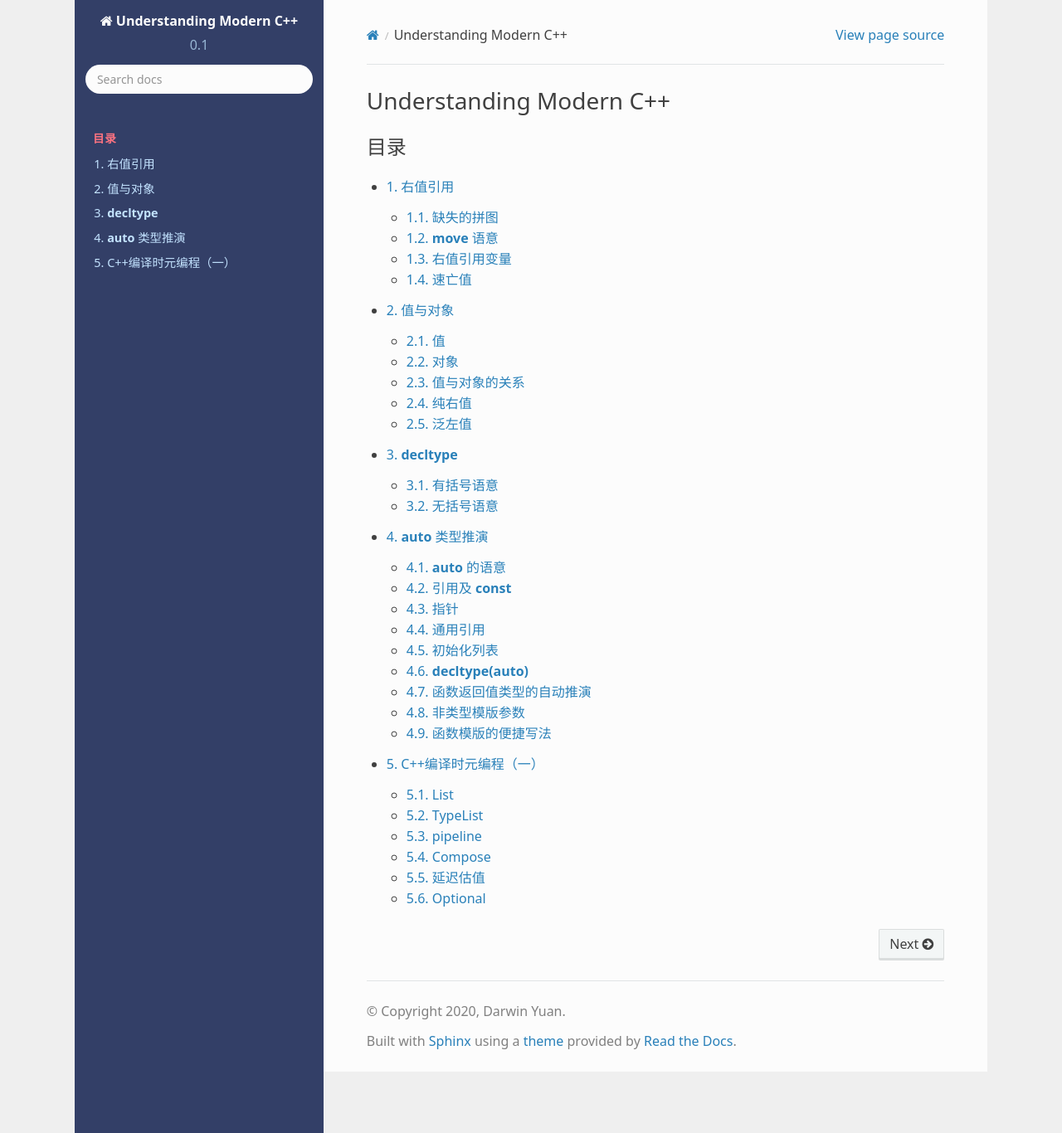
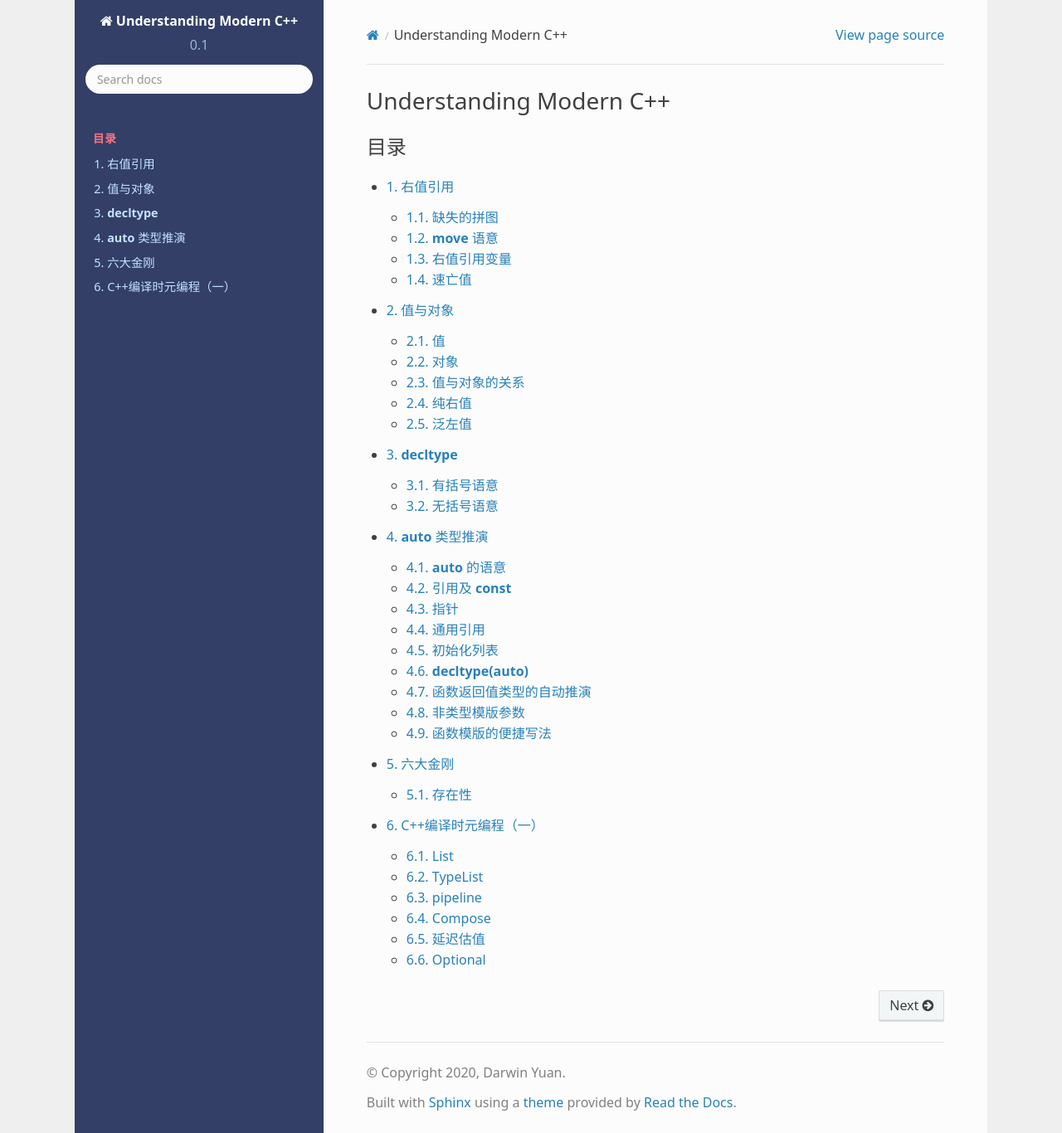
Before and after one commit to godsme/understand_modern_cpp, a Sphinx documentation site: the page built from docs/source/index.rst, in a window 1280 px wide and 1366 px high. Shown: the whole window at 83% size. Built offline with Sphinx 7.4.7 and the Read the Docs theme 2.0.0, drawn with Linux system fonts in a browser that asks for light colours; formulas are drawn with MathJax 3; some of the changed lines change nothing that is shown.

Commit message:
added rule_of_6

```diff
--- a/docs/source/index.rst
+++ b/docs/source/index.rst
@@ -11,4 +11,5 @@
    value-object
    decltype
    auto
+   rule_of_6
    fp
--- /dev/null
+++ b/docs/source/rule_of_6.rst
@@ -0,0 +1,122 @@
+
+六大金刚
+=============================
+
+任何一个 ``C++`` 类，总会面临六大特殊函数的问题：
+
+  1. default 构造
+  2. copy 构造
+  3. move 构造
+  4. copy 赋值
+  5. move 赋值
+  6. 析构
+
+它们之间的关系，在如下层面互相影响：
+
+* 存在性
+* 操作性
+* 平凡性
+
+而能力，与存在性有关，但又不完全相同。比如，一个类，移动构造函数可以不存在，却是能够移动构造的
+（即 ``Foo foo2{std::move(foo1)}`` 是合法的表达式）。
+
+而平凡性，则是能力的进一步约束。你能够被默认构造，但却不能被平凡构造。
+
+
+存在性
+--------------
+
+所谓 **存在性** ，单纯指在一个类中，它的定义是否存在，无论是用户自己定义的还是系统默认生成的。
+
+首先，对于任何一个特殊函数，如果用户明确定义或声明了它（ ``=default`` )，它都明确地存在。
+其次，对于任何一个特殊函数，如果用户明确的删除了它，它都明确地不再存在。
+
+
+而当系统决定默认生成某个特殊函数时，依然面临无法生成的困境。比如，其某个非静态成员变量，或者某个父类，将那个特殊函数删除了，
+或者访问被禁止了，则系统也会放弃对此特殊函数的生成。
+
+所以，我们下面只讨论在可生成的情况下，系统是否会默认生成某个特殊函数的场景。
+
+默认构造
+++++++++++++
+
+只要用户明确声明了构造函数列表（包括 `copy/move` 构造），系统就不会自动生成默认构造。
+
+注意，用户明确声明，并不是指用户自定义。哪怕用户明确的声明了 ``default/delete`` 某个构造，用户也就提供了明确的构造函数列表。比如：
+
+.. code-block:: c++
+
+   struct Thing {
+      Thing(Thing&&) = delete;
+   };
+
+在这个用户明确声明的构造函数列表中，并不能查到默认构造函数，因而其并不存在。
+
+如果用户没有明确声明任何构造函数。编译器将会尽力为它生成一个。除非编译器发现完全无法做到。
+比如，某个非静态成员变量没有默认构造函数。
+
+Copy 构造
++++++++++++
+
+`copy` 构造则在 **构造三杰** 中，地位最高。
+
+如果用户没有提供任何构造函数列表，系统会尽力为其生成一个。
+
+如果用户提供了构造函数列表，即便其中查不到 **`copy` 构造** ，但 **`move` 家族** （ `move` 构造/赋值）没有被明确声明，
+那么系统会尽力生成一个 **`copy` 构造** 。
+
+.. code-block:: c++
+
+   struct Thing {
+      Thing() {}
+      // 隐式生成一个copy构造
+      // Thing(Thing const&) = default;
+   };
+
+.. code-block:: c++
+
+   struct Thing {
+      Thing(Thing&&) = delete;
+      // copy构造被删除
+      // Thing(Thing const&) = delete;
+   };
+
+.. code-block:: c++
+
+   struct Thing {
+      Thing(Thing&&) = default;
+      // copy构造被删除
+      // Thing(Thing const&) = delete;
+   };
+
+.. code-block:: c++
+
+   struct Thing {
+      auto operator=(Thing&&) -> Thing& = default;
+      // copy构造被删除
+      // Thing(Thing const&) = delete;
+   };
+
+.. code-block:: c++
+
+   struct Thing {
+      auto operator=(Thing&&) -> Thing& = delete;
+      // copy构造被删除
+      // Thing(Thing const&) = delete;
+   };
+
+所以它的默认存在性，只受 **`move` 家族** 的影响。
+
+Move构造
++++++++++++++
+
+**`move` 构造** 则在 **构造三杰** 中，最为脆弱。
+
+如果用户明确声明了如下任何一个，系统都不会自动生成move构造：
+
+* copy构造
+* copy赋值
+* move赋值
+* 析构函数
+
+所以其默认存在性，不仅受 **copy家族** 和 **析构** 的影响，还会遭受本家族另一成员的攻击。
```
